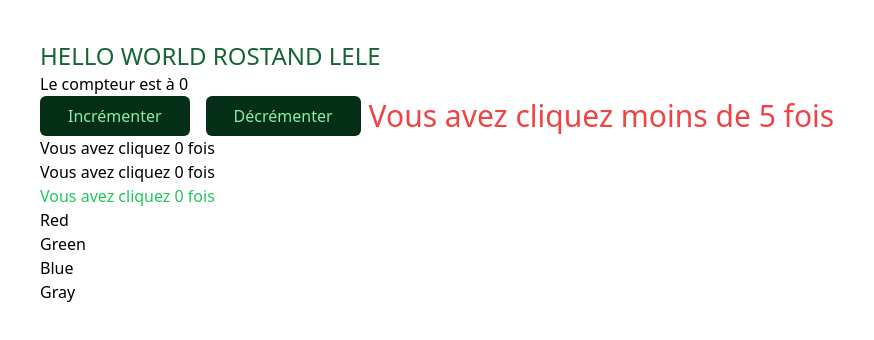
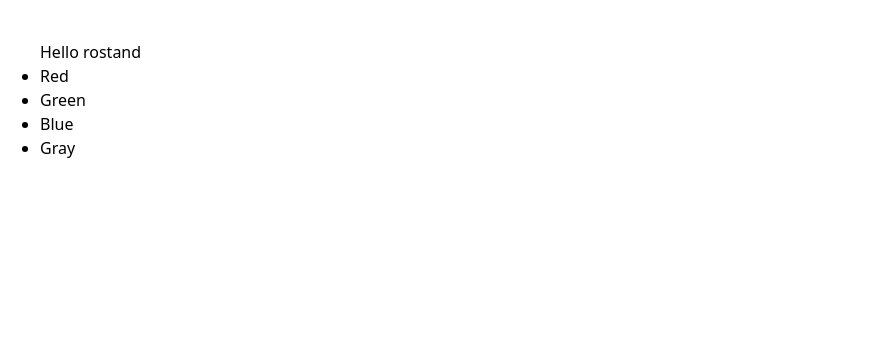
Before and after one commit to rosto-infinity/vuejs-cours03, a Vue app: page / in a window 1280 px wide. Shown: the top 340 px of the page, without its empty margins (0-874 px from the left). Built offline with nearby package versions, Linux system fonts and the light colour scheme.

Commit message:
Checkbox
Checkbox

```diff
--- a/src/App.vue
+++ b/src/App.vue
@@ -1,74 +1,9 @@
 <template>
-  <!-- 1 ##########################  -->
-  <h1 class="text-green-800 text-2xl">HELLO WORLD {{ name.toUpperCase() }}</h1>
-
-  <span>Le compteur est à {{ count }}</span>
-  <div class="flex items-center">
-    <div v-if="count >= 0">
-      <button
-        @click="increment"
-        class="px-7 py-2 bg-green-950 text-green-300 rounded-md mr-2"
-      >
-        Incrémenter
-      </button>
-    </div>
-
-    <button
-      v-on:click="decrement"
-      class="px-7 py-2 bg-green-950 text-green-300 rounded-md ml-2"
-    >
-      Décrémenter
-    </button>
-
-    <div v-show="count >= 5" class="text-3xl ml-2 text-green-500">
-      Vous avez cliquez plus de 5 fois
-    </div>
-    <div v-show="count < 5" class="text-3xl ml-2 text-red-500">
-      Vous avez cliquez moins de 5 fois
-    </div>
-    <!-- 2 ##########################  -->
-  </div>
-  <p v-bind:id="count">Vous avez cliquez {{ count }} fois</p>
-  <p v-bind:id="`p-${count}`">Vous avez cliquez {{ count }} fois</p>
-  <p
-    :id="`rosto-${count}`"
-    :class="{ actif: count > 5 }"
-    class="text-green-500"
-  >
-    Vous avez cliquez {{ count }} fois
-  </p>
-
-  <!-- 3 v-for ##########################  -->
-  <ol>
-    <li v-for="color in colors"> {{ color }}</li>
-  </ol>
+ <h1>Hello rostand</h1>
+<Checkbox/>
 </template>
 
+
 <script setup>
-import { ref } from "vue";
-
-const count = ref(0);
-const name = ref("Rostand lele");
-
-const increment = () => {
-  count.value++;
-};
-
-const decrement = () => {
-  count.value--;
-};
-
-setInterval(() => {
-  // count.value++
-}, 1000);
-
-// 3- #########################
-
-const colors = ref(["Red", "Green", "Blue", "Gray"]);
+import Checkbox from './Checkbox.vue';
 </script>
-
-<style>
-.actif {
-  color: red;
-}
-</style>
--- /dev/null
+++ b/src/Checkbox.vue
@@ -0,0 +1,15 @@
+<template>
+  <ol class="list-disc">
+    <li v-for="color in colors">{{ color }}</li>
+  </ol>
+</template>
+
+<script setup>
+import {ref} from 'vue'
+  const colors = ref([
+    "Red",
+    "Green",
+     "Blue",
+      "Gray"
+  ]);
+</script>
```
Also changed, not shown: src/App3.vue.txt (added).
